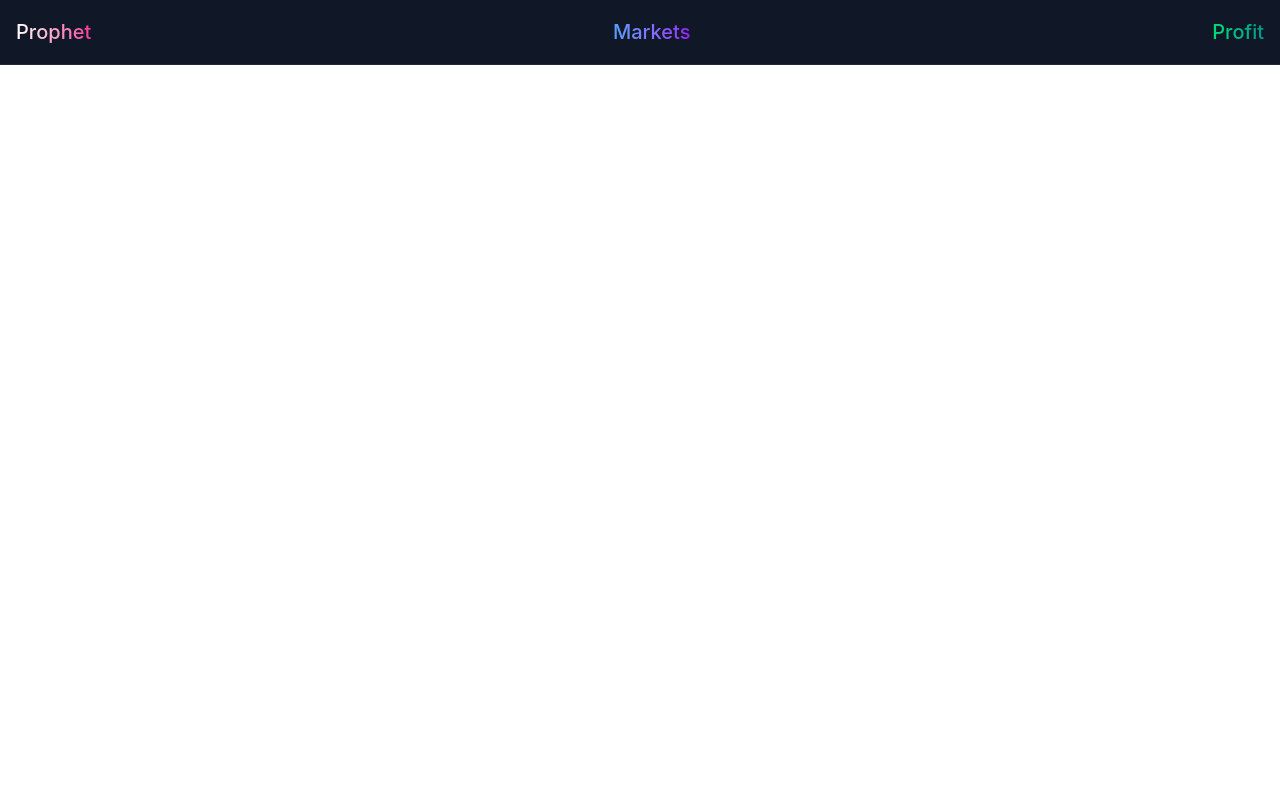
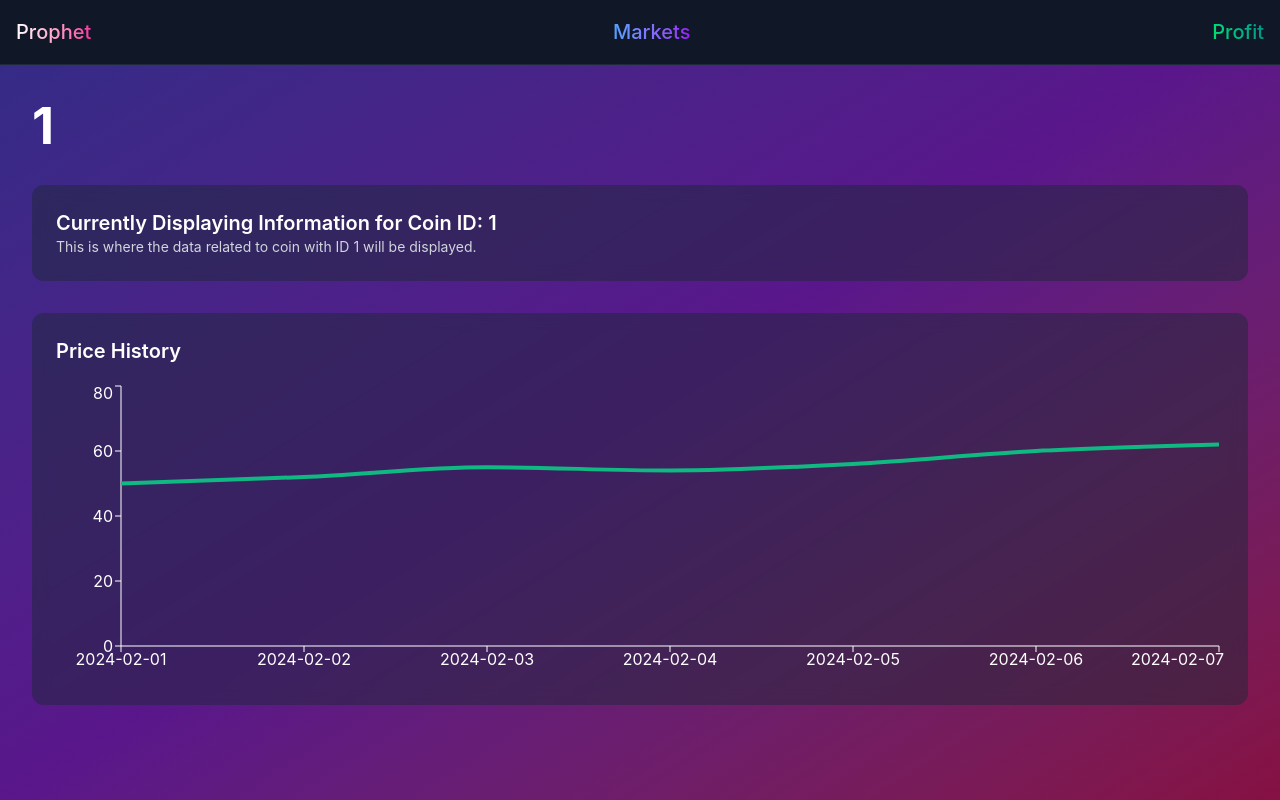
Before and after one commit to Madhavan113/Prophet, a React (Vite) app in the folder frontend/Prophet-vite-project/: page /coin-graph/1 in a window 1280 px wide. Built offline with nearby package versions, Linux system fonts and the light colour scheme.

Commit message:
wow it worked

```diff
--- a/frontend/Prophet-vite-project/src/main.jsx
+++ b/frontend/Prophet-vite-project/src/main.jsx
@@ -9,6 +9,7 @@ import Landing from './pages/Landing.jsx'; // Example page
 import testing from './pages/testing.jsx'; // Example page
 import Crypto from './pages/CryptoPort.jsx';
 import Markets from './pages/Markets.jsx';
+import CoinGraph from './pages/CoinGraph.jsx';
 import './index.css';
 
 const container = document.getElementById('root');
@@ -24,6 +25,7 @@ root.render(
           <Route path="/" element={<Landing />} /> {/* Home page */}
           <Route path="/about" element={<Crypto />} />
           <Route path="/markets" element={<Markets />} />
+          <Route path="/coin-graph/:id" element={<CoinGraph />} />
           {/* <Route path="/settings" element={<Settings />} /> Settings page */}
           {/* <Route path="/profile" element={<Profile />} /> Profile page */}
         </Routes>
--- /dev/null
+++ b/frontend/Prophet-vite-project/src/pages/CoinGraph.jsx
@@ -0,0 +1,111 @@
+import React, { useState, useEffect } from 'react';
+import { useParams } from 'react-router-dom'; // To get the dynamic route params
+import { AreaChart, Area, XAxis, YAxis, Tooltip, ResponsiveContainer } from 'recharts';
+
+const MusicCryptoDashboard = () => {
+  const { id } = useParams(); // Retrieve the dynamic 'id' parameter from the route
+
+  // Mock data for the price of the coin over time (replace with actual data for real use)
+  const [coinPriceData, setCoinPriceData] = useState([
+    { time: '2024-02-01', price: 50 },
+    { time: '2024-02-02', price: 52 },
+    { time: '2024-02-03', price: 55 },
+    { time: '2024-02-04', price: 54 },
+    { time: '2024-02-05', price: 56 },
+    { time: '2024-02-06', price: 60 },
+    { time: '2024-02-07', price: 62 },
+  ]);
+
+  // Determine if the price has gone up or down
+  const isProfitable = coinPriceData[coinPriceData.length - 1].price > coinPriceData[0].price;
+
+  useEffect(() => {
+    document.body.style.margin = '0';
+    document.body.style.padding = '0';
+    document.body.style.minHeight = '100vh';
+    document.body.style.backgroundColor = '#0a0a0a'; // Dark fallback
+
+    return () => {
+      document.body.style.margin = '';
+      document.body.style.padding = '';
+      document.body.style.minHeight = '';
+      document.body.style.backgroundColor = '';
+    };
+  }, []);
+
+  return (
+    <div className="fixed inset-0 min-h-screen w-full bg-gradient-to-br from-indigo-900 via-purple-900 to-pink-900">
+      <div className="relative min-h-screen w-full">
+        {/* Navigation Bar */}
+        <nav className="bg-gray-900 border-b border-gray-800">
+          <div className="max-w-7xl mx-auto px-4">
+            <div className="flex items-center justify-between h-16">
+              <div className="flex items-center">
+                <span className="text-xl font-bold bg-gradient-to-r from-purple-400 to-pink-600 bg-clip-text text-transparent">
+                  Prophet
+                </span>
+              </div>
+            </div>
+          </div>
+        </nav>
+
+        {/* Scrollable Content */}
+        <div className="overflow-y-auto" style={{ height: 'calc(100vh - 4rem)' }}>
+          <div className="mx-auto p-8 max-w-7xl">
+            {/* Header */}
+            <div className="flex items-center justify-between mb-8">
+              <h1 className="text-3xl font-bold text-white">
+                {id}
+              </h1>
+            </div>
+
+            {/* Display the ID */}
+            <div className="bg-gray-800/50 backdrop-blur-sm rounded-xl p-6 mb-8">
+              <h2 className="text-xl font-semibold text-white">
+                Currently Displaying Information for Coin ID: {id}
+              </h2>
+              <p className="text-sm text-gray-300">
+                This is where the data related to coin with ID {id} will be displayed.
+              </p>
+            </div>
+
+            {/* Graph of Coin Price */}
+            <div className="bg-gray-800/50 backdrop-blur-sm rounded-xl p-6">
+              <h2 className="text-xl font-semibold text-white mb-4">Price History</h2>
+              <ResponsiveContainer width="100%" height={300}>
+                <AreaChart data={coinPriceData}>
+                  <defs>
+                    {/* Gradient for profitable areas */}
+                    <linearGradient id="colorProfit" x1="0" y1="0" x2="0" y2="1">
+                      <stop offset="5%" stopColor="#10B981" stopOpacity={0.8}/> {/* Green */}
+                      <stop offset="95%" stopColor="#10B981" stopOpacity={0}/>
+                    </linearGradient>
+                    {/* Gradient for non-profitable areas */}
+                    <linearGradient id="colorLoss" x1="0" y1="0" x2="0" y2="1">
+                      <stop offset="5%" stopColor="#EF4444" stopOpacity={0.8}/> {/* Red */}
+                      <stop offset="95%" stopColor="#EF4444" stopOpacity={0}/>
+                    </linearGradient>
+                  </defs>
+                  {/* Remove Grid lines */}
+                  {/* <CartesianGrid strokeDasharray="3 3" stroke="#ccc" /> */}
+                  <XAxis dataKey="time" stroke="#fff" />
+                  <YAxis stroke="#fff" />
+                  <Tooltip contentStyle={{ backgroundColor: '#1F2937', border: 'none', borderRadius: '8px' }} />
+                  <Area
+                    type="monotone"
+                    dataKey="price"
+                    stroke={isProfitable ? '#10B981' : '#EF4444'} // Dynamic stroke color
+                    strokeWidth={4} // Increase line width here
+                    fillOpacity={0} // No fill under the line
+                  />
+                </AreaChart>
+              </ResponsiveContainer>
+            </div>
+          </div>
+        </div>
+      </div>
+    </div>
+  );
+};
+
+export default MusicCryptoDashboard;
--- a/frontend/Prophet-vite-project/src/pages/Markets.jsx
+++ b/frontend/Prophet-vite-project/src/pages/Markets.jsx
@@ -1,6 +1,9 @@
 import React, { useState, useEffect, useRef } from 'react';
+import { useNavigate } from 'react-router-dom';
 
 const Markets = () => {
+  const navigate = useNavigate(); // Hook to navigate between pages
+
   const [artistCoins] = useState([
     {
       id: 1,
@@ -104,6 +107,10 @@ const Markets = () => {
   const scrollRef1 = useRef();
   const scrollRef2 = useRef();
 
+  const handleCardClick = (symbol) => {
+    navigate(`/coin-graph/${symbol}`); // Navigate to the coin's graph page using symbol
+  };
+
   // Function to scroll left automatically
   useEffect(() => {
     const intervalId1 = setInterval(() => {
@@ -116,15 +123,13 @@ const Markets = () => {
           const clientWidth = scrollRef1.current.clientWidth;
 
           if (scrollLeft + clientWidth >= scrollWidth) {
-            // Reset to the beginning when the end is reached
             scrollRef1.current.scrollTo({ left: 0, behavior: 'smooth' });
           } else {
-            // Scroll by the width of a single card (cardWidth)
             scrollRef1.current.scrollBy({ left: cardWidth, behavior: 'smooth' });
           }
         }
       }
-    }, 8000); // Every 1 second for testing
+    }, 8000);
 
     const intervalId2 = setInterval(() => {
       if (scrollRef2.current) {
@@ -136,17 +141,14 @@ const Markets = () => {
           const clientWidth = scrollRef2.current.clientWidth;
 
           if (scrollLeft + clientWidth >= scrollWidth) {
-            // Reset to the beginning when the end is reached
             scrollRef2.current.scrollTo({ left: 0, behavior: 'smooth' });
           } else {
-            // Scroll by the width of a single card (cardWidth)
             scrollRef2.current.scrollBy({ left: cardWidth, behavior: 'smooth' });
           }
         }
       }
-    }, 4000); // Every 1 second for testing
+    }, 4000);
 
-    // Cleanup the intervals when the component unmounts
     return () => {
       clearInterval(intervalId1);
       clearInterval(intervalId2);
@@ -186,59 +188,50 @@ const Markets = () => {
                 <h2 className="text-2xl font-semibold text-white mb-4">Trending Artists</h2>
                 <div
                   className="flex overflow-x-auto space-x-4 py-4 scrollbar-thin scrollbar-thumb-gray-500 scrollbar-track-gray-700"
-                  ref={scrollRef1} // Attach the scrollRef for first row
+                  ref={scrollRef1}
                 >
                   {artistCoins.slice(0, 10).map((artist) => (
-                    <div
-                    key={artist.id}
-                    className="flex-shrink-0 w-40 p-4 bg-gray-800 rounded-lg shadow-md"
-                  >
-                    <img src={artist.image} alt={artist.name} className="w-full h-32 object-cover rounded-md" />
-                    <div className="mt-4 text-center text-white">
-                      <p className="text-lg font-semibold">{artist.name}</p>
-                      <p className="text-sm text-gray-400">{artist.symbol}</p>
-                      <p className="text-sm font-semibold text-green-400">{artist.price}</p>
-                      <p className="text-sm text-gray-400">{artist.change}%</p>
-                    </div>
-                  </div>
+                    <Card key={artist.id} artist={artist} onClick={handleCardClick} />
                   ))}
                 </div>
               </div>
 
-              {/* Other categories can go here, e.g., Latest Artists */}
-
+              {/* Top Artists */}
               <div>
                 <h2 className="text-2xl font-semibold text-white mb-4">Top Artists</h2>
                 <div
                   className="flex overflow-x-auto space-x-4 py-4 scrollbar-thin scrollbar-thumb-gray-500 scrollbar-track-gray-700"
-                  ref={scrollRef2} // Attach the scrollRef for first row
+                  ref={scrollRef2}
                 >
                   {artistCoins.slice(2, 12).map((artist) => (
-                    <div
-                    key={artist.id}
-                    className="flex-shrink-0 w-40 p-4 bg-gray-800 rounded-lg shadow-md"
-                  >
-                    <img src={artist.image} alt={artist.name} className="w-full h-32 object-cover rounded-md" />
-                    <div className="mt-4 text-center text-white">
-                      <p className="text-lg font-semibold">{artist.name}</p>
-                      <p className="text-sm text-gray-400">{artist.symbol}</p>
-                      <p className="text-sm font-semibold text-green-400">{artist.price}</p>
-                      <p className="text-sm text-gray-400">{artist.change}%</p>
-                    </div>
-                  </div>
+                    <Card key={artist.id} artist={artist} onClick={handleCardClick} />
                   ))}
                 </div>
               </div>
-
-
-
-
             </div>
           </div>
         </div>
       </div>
     </div>
   );
+
+  // Card Component defined within the same file
+  function Card({ artist, onClick }) {
+    return (
+      <div
+        onClick={() => onClick(artist.symbol)} // Redirect using the artist's symbol
+        className="flex-shrink-0 w-40 p-4 bg-gray-800 rounded-lg shadow-md cursor-pointer hover:bg-gray-700"
+      >
+        <img src={artist.image} alt={artist.name} className="w-full h-32 object-cover rounded-md" />
+        <div className="mt-4 text-center text-white">
+          <p className="text-lg font-semibold">{artist.name}</p>
+          <p className="text-sm text-gray-400">{artist.symbol}</p>
+          <p className="text-sm font-semibold text-green-400">{artist.price}</p>
+          <p className="text-sm text-gray-400">{artist.change}%</p>
+        </div>
+      </div>
+    );
+  }
 };
 
 export default Markets;
```
